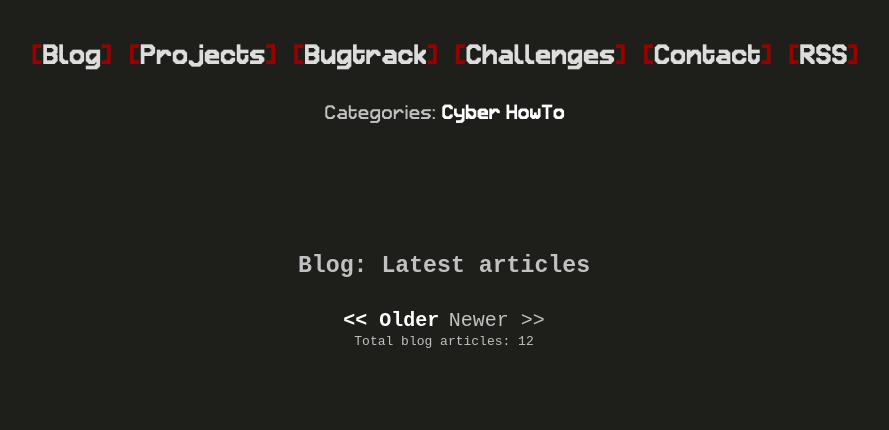
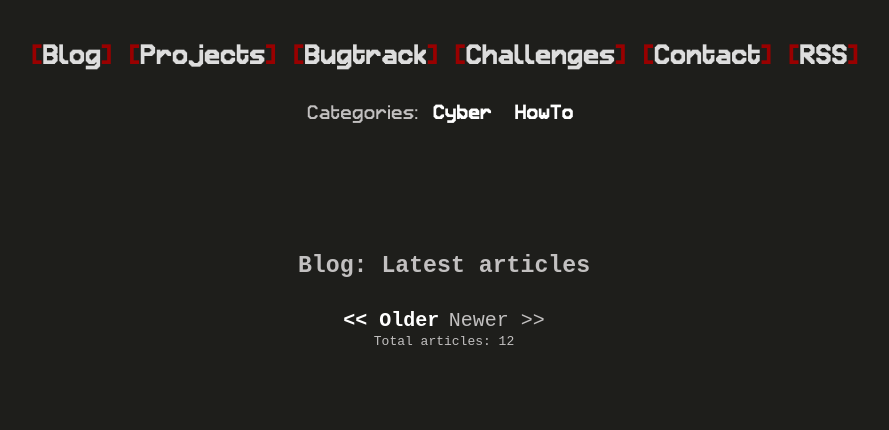
Before and after one commit to num1r0/num1r0.github.io, a Jekyll site: the page built from index.html, in a window 1280 px wide. Shown: the part 189-619 px from the top of the page, without its empty margins (196-1085 px from the left). Built offline with Jekyll 4.4.1, drawn with Linux system fonts in a browser that asks for light colours; the list of posts is cut into pages by our own code.

Commit message:
removed repeating words/messaging

```diff
--- a/_layouts/category.html
+++ b/_layouts/category.html
@@ -15,7 +15,7 @@ layout: default
   <br>
   {% assign category = page.category | default: page.title %}
   <span class="total_posts">
-      Total blog articles in {{ category }}: {{ site.categories[category] | size}}
+      Total articles in {{ category }}: {{ site.categories[category] | size}}
   </span>
 </div>
 
--- a/_layouts/home.html
+++ b/_layouts/home.html
@@ -32,7 +32,7 @@ layout: default
     {% endif %}
     <br>
     <span class="total_posts">
-        Total blog articles: {{site.posts | size}}
+        Total articles: {{site.posts | size}}
     </span>
 </div>
 
--- a/css/styles.css
+++ b/css/styles.css
@@ -43,6 +43,10 @@ body {
     font-size: 1.1em;
     margin-bottom: 30px;
     margin-top: 30px;
+}
+.category {
+    margin-left: 0.5em;
+    margin-right: 0.5em;
 }
 a {
     text-decoration: none;
```
